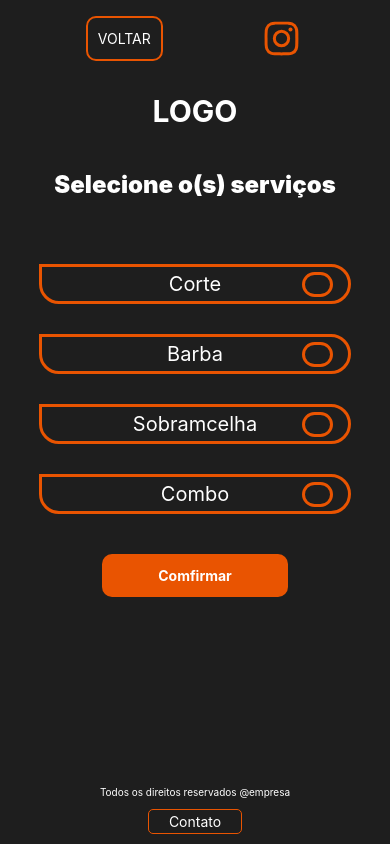
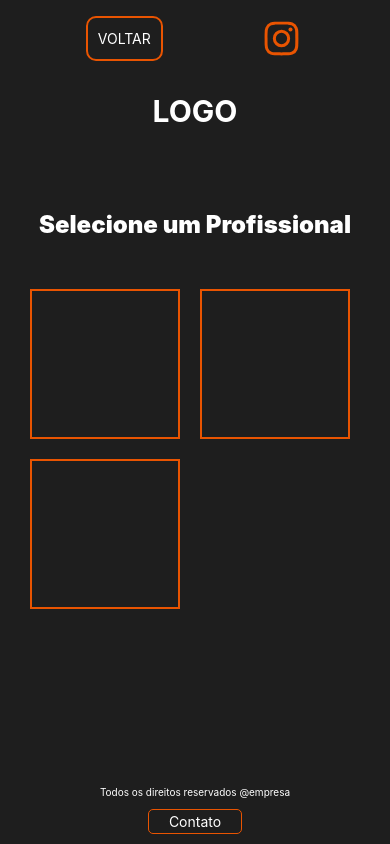
Before and after one commit to Marcos-Segantine/barber-app, a React Native app: screen / in a window 390 px wide. Built offline with nearby package versions, Linux system fonts and the light colour scheme.

Commit message:
Adding a new screen

```diff
--- a/src/App.tsx
+++ b/src/App.tsx
@@ -7,13 +7,14 @@ import { InitialScreen } from "./screens/InitialScreen"
 import { Login } from "./screens/Login"
 import { Register } from "./screens/Register"
 import { Services } from "./screens/Services"
+import { Professionals } from "./screens/Professionals"
 
 const {Screen, Navigator} = createNativeStackNavigator()
 
 export const App = () => {
   return(
     <NavigationContainer>
-      <Navigator initialRouteName="Services">
+      <Navigator initialRouteName="Professionals">
         <Screen
           name="InitialScreen"
           component={InitialScreen}
@@ -45,6 +46,14 @@ export const App = () => {
           }}
         />
 
+        <Screen
+          name="Professionals"
+          component={Professionals}
+          options={{
+            headerShown: false
+          }}
+        />
+
       </Navigator>
     </NavigationContainer>
   )
--- /dev/null
+++ b/src/screens/Professionals.tsx
@@ -0,0 +1,58 @@
+import { Text, View, StyleSheet } from "react-native"
+
+import { Header } from "../shared/Header"
+import { Footer } from "../shared/Footer"
+
+
+export const Professionals = () => {
+    return(
+            <View style={style.container}>
+                <Header />
+
+                <Text style={style.title}>Selecione um Profissional</Text>
+
+                <View style={style.contantProfessionals}>
+                    <View style={style.professionals}>
+                    </View>
+
+                    <View style={style.professionals}>
+                    </View>
+
+                    <View style={style.professionals}>
+                    </View>
+                </View>
+
+                <Footer />
+            </View>
+        )
+}
+
+const style = StyleSheet.create({
+    container: {
+        flex: 1,
+        backgroundColor: "#1E1E1E",
+        alignItems: "center",
+    },
+
+    title: {
+        fontWeight: '900',
+        fontSize: 24,
+        color: "#FFFFFF",
+        marginVertical: 40
+    },
+
+    contantProfessionals: {
+        width: "100%",
+        flexWrap: "wrap",
+        flexDirection: "row",
+        paddingHorizontal: 20,
+    },
+
+    professionals: {
+        width: 150,
+        height: 150,
+        margin: 10,
+        borderColor: '#E95401',
+        borderWidth: 2,
+    }
+})
```
